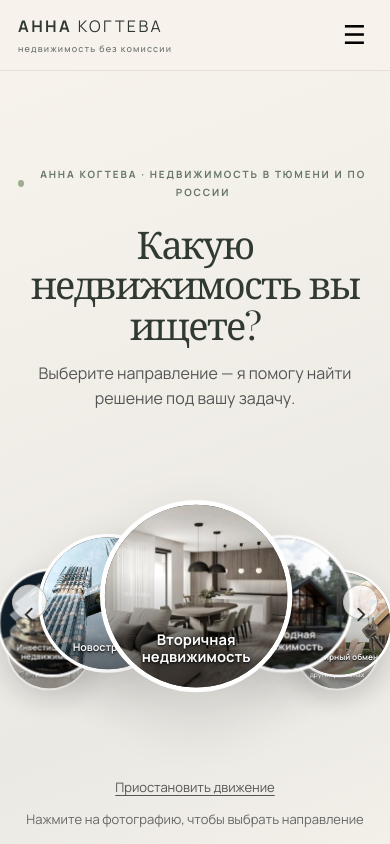
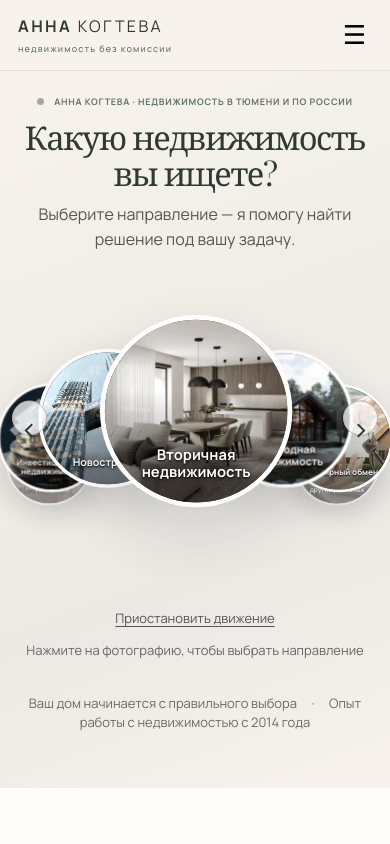
Before and after one commit to KogAnna/anna-kogteva-site, a plain HTML site: page index.html in a window 390 px wide. Shown: the top 844 px of the page. Drawn offline with nearby package versions, Linux system fonts and the light colour scheme; a web font is replaced by a local one.

Commit message:
Raise hero and orbit, center tagline, keep heading second line together

```diff
--- a/styles.css
+++ b/styles.css
@@ -48,3 +48,17 @@
     height: 157px;
   }
 }
+
+/* Компактный первый экран: заголовок и орбита выше */
+.choice-hero{padding-top:clamp(28px,4vw,48px)}
+.choice-heading .eyebrow{justify-content:center}
+.choice-heading h1{margin:12px 0 12px;line-height:1.12}
+.choice-title-line{display:block;font-style:normal;white-space:nowrap}
+.choice-heading>p{margin-bottom:8px}
+.orbit-shell{margin-top:0;transform:translateY(-12px)}
+@media(max-width:650px){
+  .choice-hero{padding-top:24px}
+  .choice-heading h1{font-size:clamp(32px,8.4vw,44px);margin:10px 0}
+  .choice-heading .eyebrow{font-size:9px;letter-spacing:.08em;line-height:1.5}
+  .orbit-shell{margin-top:0;transform:translateY(-16px)}
+}
```
